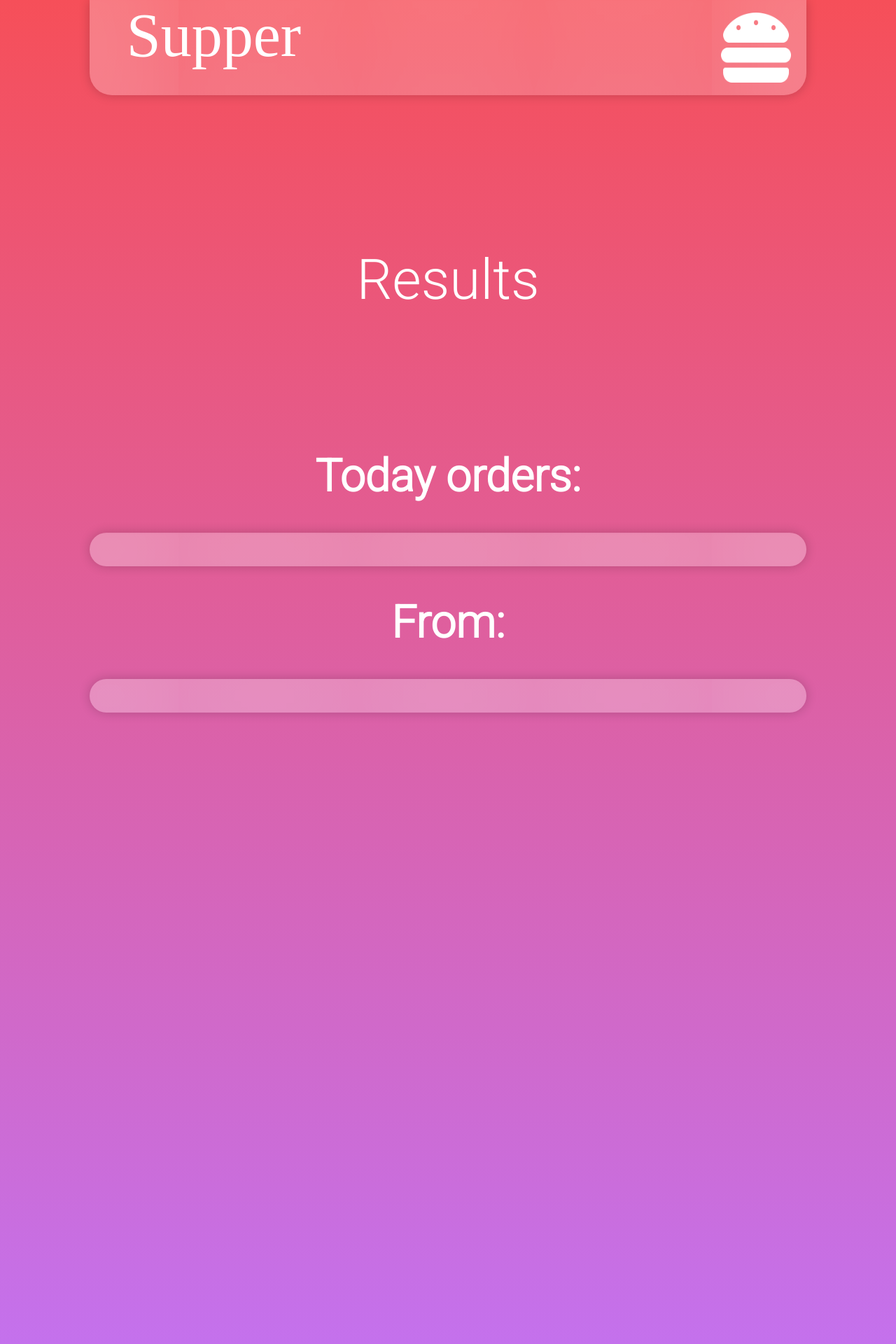
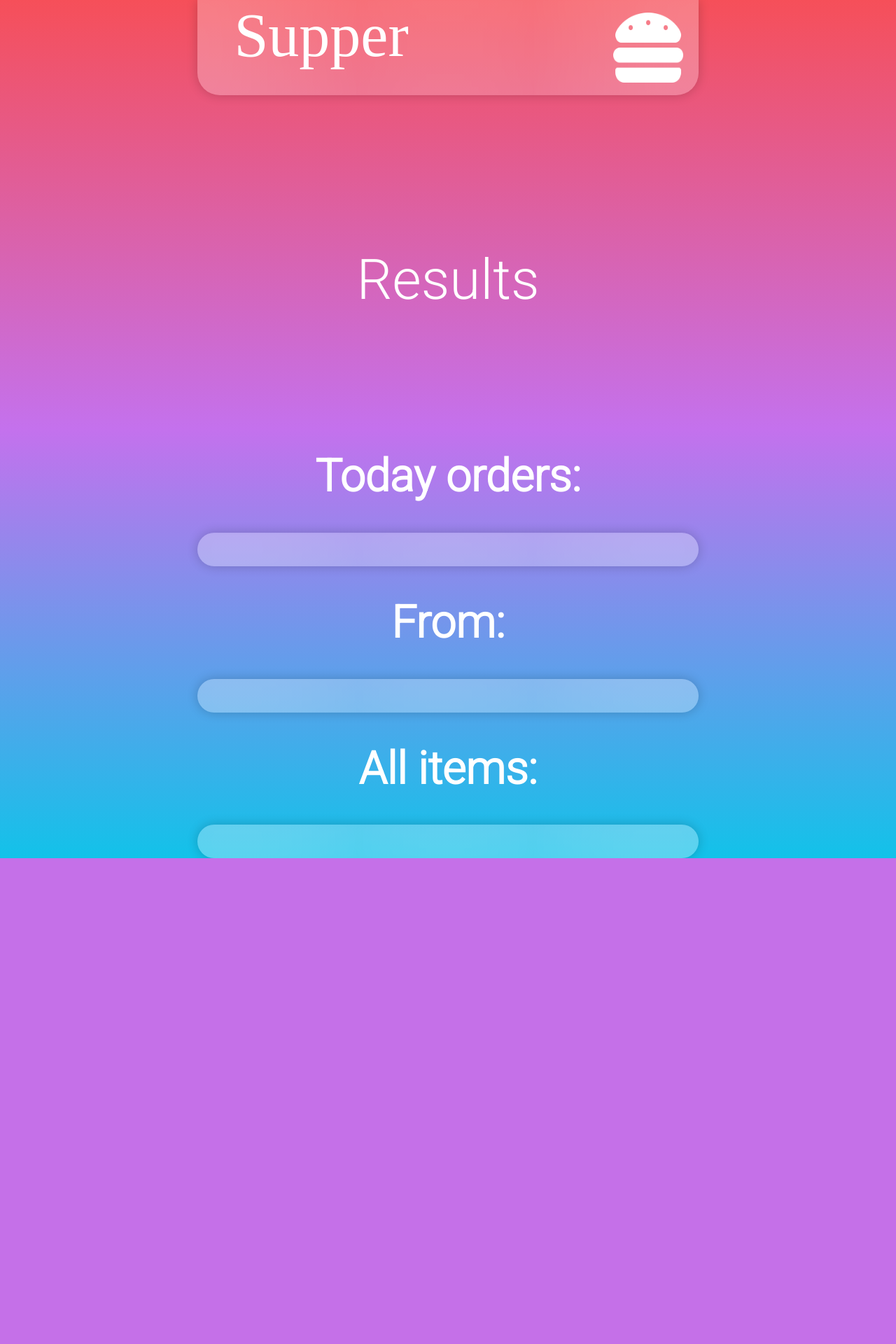
Before and after one commit to P-E-TT-E-R/HKM2021-supper, a Flask app: page /result in a window 1280 px wide. Shown: the top 1920 px of the page at 70% size. After the commit the page ends 1226 px from the top, so only its background shows below. Run offline with Flask 2, Linux system fonts and the light colour scheme; the visitor is signed in with stand-in values (Sample User, id 1); data that the repository does not hold is empty; some libraries are stand-ins or nearby versions; some web fonts are replaced.

Commit message:
Almost final form

```diff
--- a/restaurants.json
+++ b/restaurants.json
@@ -67,17 +67,17 @@
     "delivery_time": 45,
     "details_html": "<i class=\"bi bi-chevron-double-up\"></i>High Cal.<br>\n\t\t\t\t<i class=\"bi bi-cup-straw\"></i>Drinks<br>",
     "menu": {
-      "Halušky s bryndzou": {
+      "Halusky s bryndzou": {
         "thumbnail_url": "https://cdn.pixabay.com/photo/2016/05/03/14/00/bryndza-1369254_960_720.jpg",
         "stars": 4,
         "details_html": "<i class=\"bi bi-chevron-double-down\"></i>Low Cal. <em class=\\\"badge bdg-green\\\"><i class=\\\"bi bi-flower1\\\"></i>Vegan </em>"
       },
-      "Gulášová polievka": {
+      "Gulasova polievka": {
         "thumbnail_url": "https://cdn.pixabay.com/photo/2019/02/22/23/50/goulash-4014661_960_720.jpg",
         "stars": 4,
         "details_html": "<i class=\"bi bi-chevron-double-up\"></i>High Cal."
       },
-      "Zemiakové placky": {
+      "Zemiakove placky": {
         "thumbnail_url": "https://cdn.pixabay.com/photo/2014/11/24/22/35/potato-pancakes-544701_960_720.jpg",
         "stars": 3,
         "details_html": "<i class=\"bi bi-chevron-double-down\"></i>Low Cal. <em class=\\\"badge bdg-green\\\"><i class=\\\"bi bi-flower1\\\"></i>Vegan </em>"
--- a/static/assets/css/main.css
+++ b/static/assets/css/main.css
@@ -4,7 +4,9 @@ body {
 	background: #12c2e9;  /* fallback for old browsers */
 	background: -webkit-linear-gradient(to bottom, #f64f59, #c471ed, #12c2e9);  /* Chrome 10-25, Safari 5.1-6 */
 	background: linear-gradient(to bottom, #f64f59, #c471ed, #12c2e9); /* W3C, IE 10+/ Edge, Firefox 16+, Chrome 26+, Opera 12+, Safari 7+ */
-	background-position: fixed;
+  	background-attachment: scroll;
+	margin-left: auto;
+	margin-right: auto;
 
 }
 .wrapper {
@@ -330,7 +332,7 @@ nav .nav-top li a {
 	cursor: pointer;
 }
 
-@media only screen and (min-width: 759px) {
+@media only screen and (min-width: 1081px) {
 	.wrapper {
 		width: 80%;
 		margin-left: auto;
--- a/static/assets/js/main.js
+++ b/static/assets/js/main.js
@@ -1,4 +1,14 @@
 //Updates user list
+adapt();
+function adapt() {
+    body = document.getElementsByTagName("body")[0];
+    if (body.clientHeight < window.innerHeight) {
+        body.style.minHeight = window.innerHeight + "px";
+    }
+    if (window.innerWidth > 1081) {
+        body.style.width= "70%";
+    }
+}
 function updateUserlist() {
     var html = "";
 
@@ -130,6 +140,17 @@ async function join() {
     window.location.replace("/order");
 }
 
+//Ends lobby and shows results
+async function ready() {
+    if (info['stage'] == 4) {
+        console.log("Ready");
+
+        //Votes for food in menu
+        //Sends ready signal
+        console.log(await httpRequest('api/action/'+key+'?type=vote&stage=4&value=ready'));
+    }
+}
+
 //Votes for user
 async function pickedUser(user) {
     //Votes for user if stage is right
--- a/static/assets/js/result.js
+++ b/static/assets/js/result.js
@@ -1 +1,26 @@
 var info;
+//Updates lobby everything once in a while
+if (typeof key !== 'undefined') {
+    setTimeout(updateAll,200);
+}
+
+//Updates everything if something changed
+async function updateAll() {
+    //Gets new lobby data
+    var info = await httpRequest('api/info/'+key);
+
+    var html_users = `<h3 class="frosted"><i class="bi bi-person-circle"></i>${info['results']['stage2']}</h3>`;
+    var html_restaurants = `<h3 class="frosted"><i class="bi bi-geo-alt"></i>${info['results']['stage3']}</h3>`;
+    var html_menu = "";
+
+    for (let [food, count] of Object.entries(info['results']['stage4'])) {
+        html_menu += `<h3 class="frosted"><i class="bi bi-caret-right-fill"></i> ${food} <i class="bi bi-arrow-right-short"></i> ${count}x</h3>`
+    };
+
+
+
+    document.getElementById('list-users').innerHTML = html_users;
+    document.getElementById('list-restaurants').innerHTML = html_restaurants;
+    document.getElementById('list-menu').innerHTML = html_menu;
+
+}
--- a/templates/main/index.html
+++ b/templates/main/index.html
@@ -8,6 +8,7 @@
 <script>
 	var key = '{{ key }}';
 </script>
+<script src="{{ url_for('static', filename = '/assets/js/index.js') }}"></script>
 <div id="stage1">
 	<div class="card">
 		<label for="address">Join url</label><br>
--- a/templates/main/result.html
+++ b/templates/main/result.html
@@ -19,15 +19,15 @@
 		<!--Here will be user-->
 	</div>
 </div>
-<div class="result-wrapper">
+<div class="list-wrapper">
 	<h1>From:</h1>
-	<div id="list-restaurants" class="list result frosted">
+	<div id="list-restaurants" class="list users frosted">
 		<!--Here will be restaurant-->
 	</div>
 </div>
-<div class="result-wrapper">
+<div class="list-wrapper">
 	<h1>All items:</h1>
-	<div id="list-menu" class="list result frosted">
+	<div id="list-menu" class="list users frosted">
 		<!--Here will be ordered items from menu-->
 	</div>
 
```
Also changed, not shown: static/assets/js/index.js (added, +17 -0 lines).
